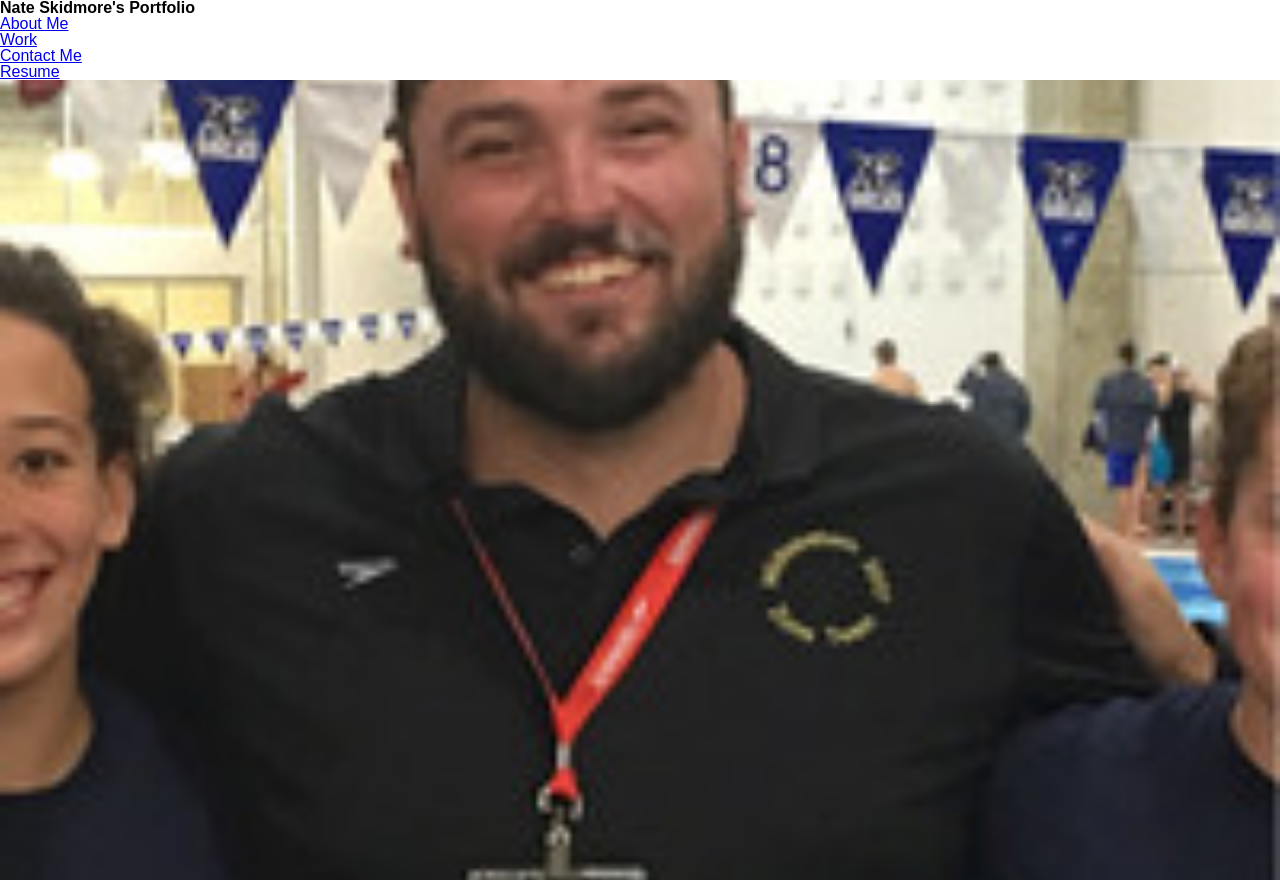
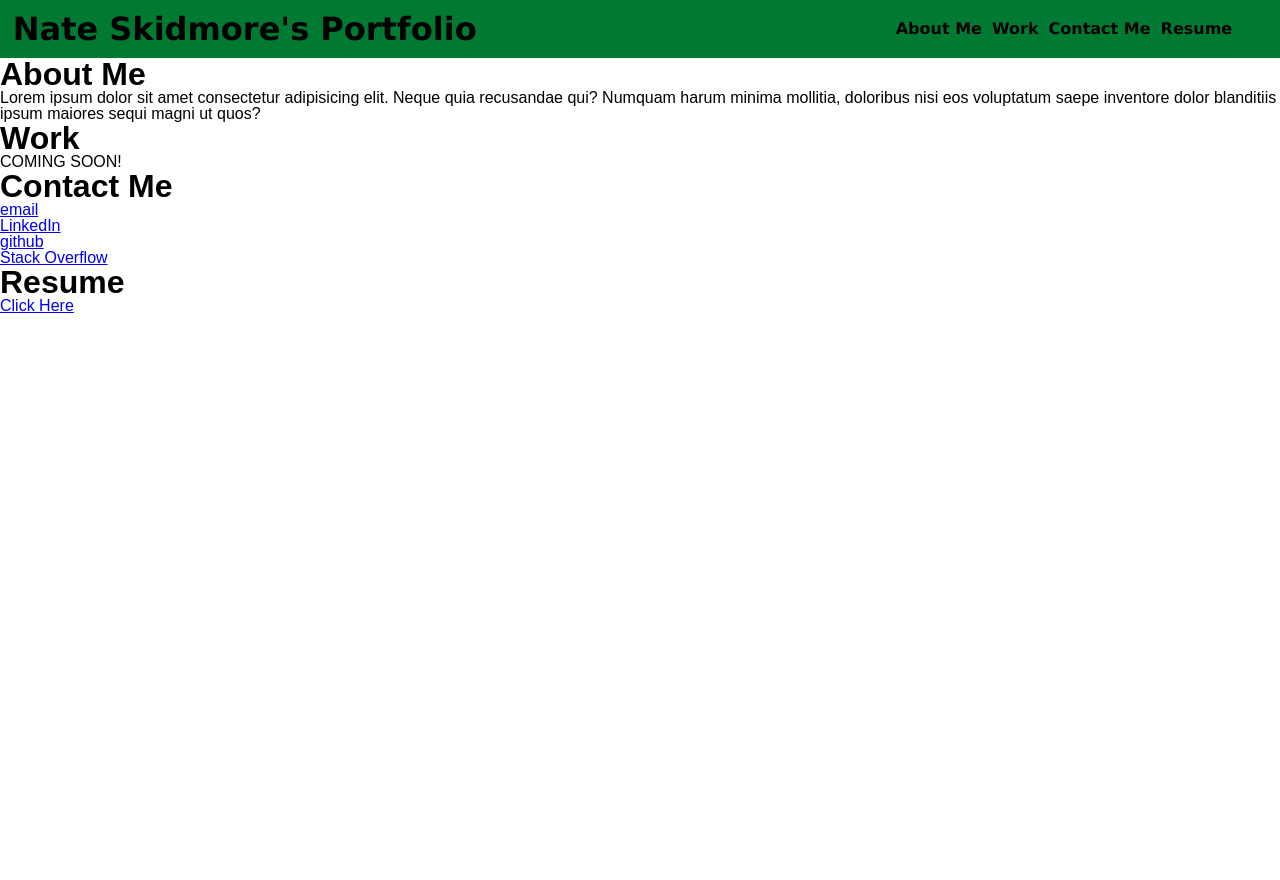
Before and after one commit to nskidmore7/Portfolio_Site, a plain HTML site: page index.html in a window 1280 px wide. After the commit the page ends 800 px from the top, so only its background shows below. Drawn offline with Linux system fonts and the light colour scheme; files whose address does not match are found by name.

Commit message:
commit 3

```diff
--- a/assets/style.css
+++ b/assets/style.css
@@ -1,12 +1,45 @@
-.img {
-    height: 800px;
-    width: 100%;
-    margin-bottom: 25px;
-    background-image: url(C:\Users\njski\desktop\homework\homework-2\Portfolio_Site\assets\Images\Headshot.jpg);
-    background-size: cover;
-    background-position: center;
+:root {
+    font-family: 'Lucida Sans', 'Lucida Sans Regular', 'Lucida Grande', 'Lucida Sans Unicode', Geneva, Verdana, sans-serif;
 }
 
-.nav:hover {
-    color: aqua;
+header {
+    display: flex;
+    justify-content: space-between;
+    align-items: center;
+    padding: 1%;
+    background-color: #007A33;
+    color: black;
+    font-family: 'Lucida Sans', 'Lucida Sans Regular', 'Lucida Grande', 'Lucida Sans Unicode', Geneva, Verdana, sans-serif;
 }
+
+h1 {
+    font-size: 200%;
+}
+
+nav a {
+    color: black;
+    font-weight: bolder;
+    text-decoration: none;
+    text-align: inherit;
+    margin-right: 0.625rem;
+}
+
+nav ul {
+    display: flex;
+    justify-content: space-between;
+    min-width: 300px;
+    float: none;
+    margin-right: 25px;
+}
+
+li :hover {
+    color: gray;
+}
+
+h1 {
+
+}
+
+.links {
+    color: black;
+}
--- a/index.html
+++ b/index.html
@@ -22,8 +22,28 @@
         </nav>
     </header>
 
-    <div class="img"></div>
     <main>
+        <div>
+            <h1>About Me</h1>
+            <p>Lorem ipsum dolor sit amet consectetur adipisicing elit. Neque quia recusandae qui? Numquam harum minima mollitia, doloribus nisi eos voluptatum saepe inventore dolor blanditiis ipsum maiores sequi magni ut quos?</p>
+        </div>
+        <div>
+            <h1>Work</h1>
+            <p>COMING SOON!</p>
+        </div>
+        <div>
+            <h1>Contact Me</h1>
+            <ul class="links">
+                <li> <a href="mailto:njskid11@gmail.com"> email</a></li>
+                <li> <a href="https://www.linkedin.com/in/nathan-skidmore-7458056a?lipi=urn%3Ali%3Apage%3Ad_flagship3_profile_view_base_contact_details%3BEijajOD9T5KZsnrU%2F8SzuQ%3D%3D">LinkedIn</a></li>
+                <li> <a href="https://github.com/nskidmore7">github</a></li>
+                <li> <a href="https://stackoverflow.com/users/16896259/nskidmore7">Stack Overflow</a></li>
+            </ul>
+        </div>
+        <div>
+            <h1>Resume</h1>
+            <a href="/assets/documents/Nathan Skidmore Resume.pdf">Click Here</a>
+        </div>
 
     </main>
 </body>
```
Also changed, not shown: assets/Images/1524167742035.jfif (deleted), 1 other file.
